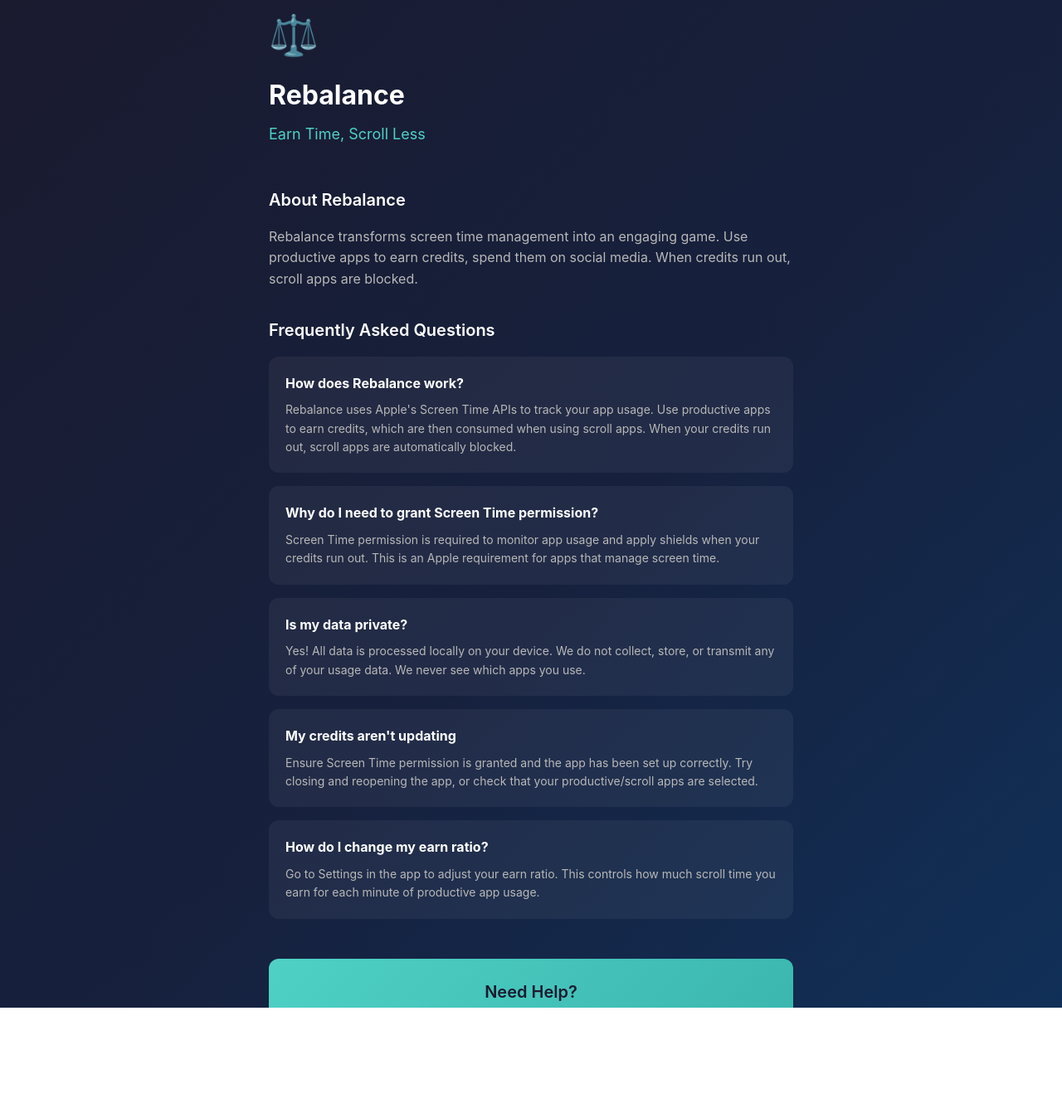
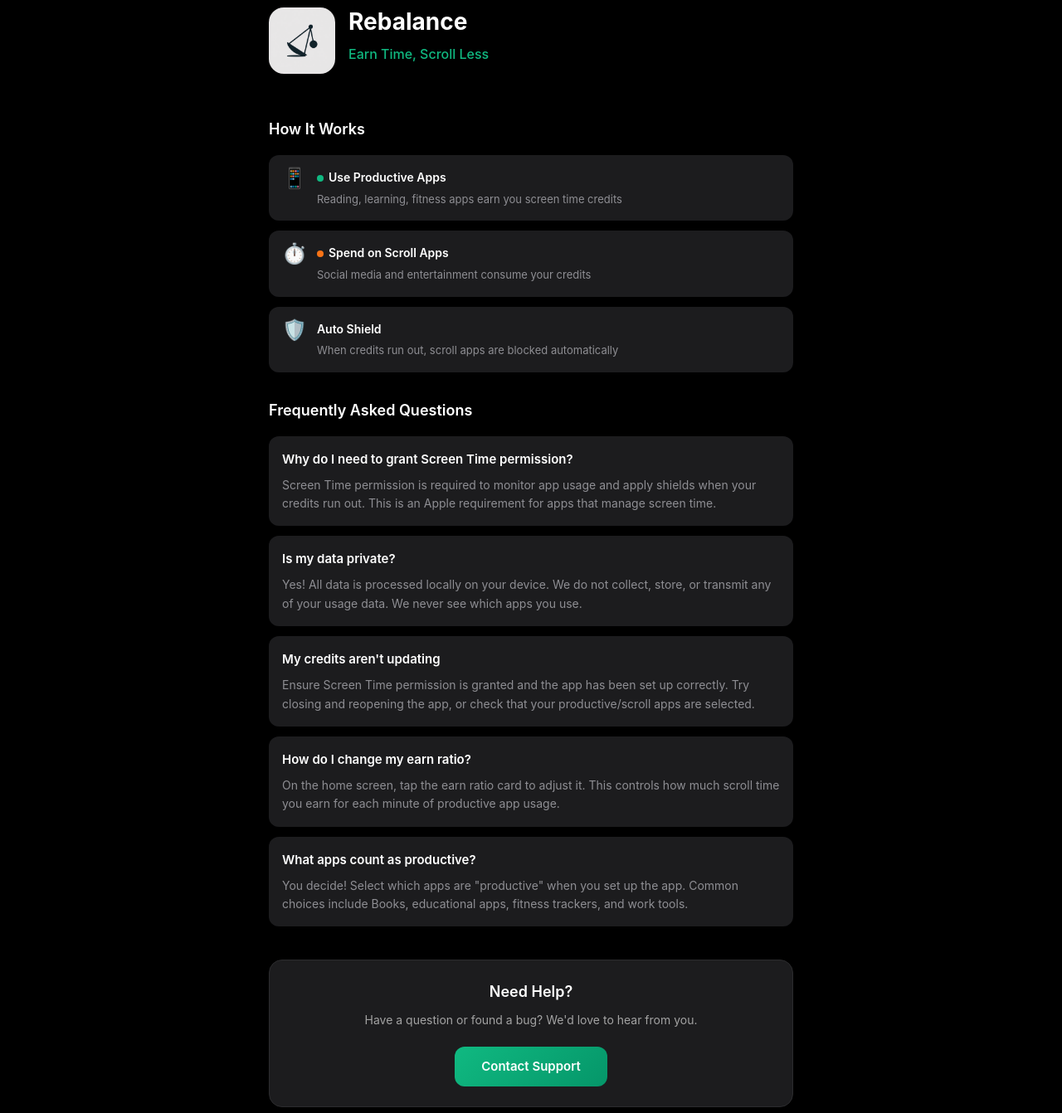
Before and after one commit to curious-lemon/rebalance-support, a plain HTML site: page index.html in a window 1280 px wide. Shown: the part 56-1398 px from the top of the page at 83% size. Drawn offline with Linux system fonts and the light colour scheme.

Commit message:
update app icon

```diff
--- a/index.html
+++ b/index.html
@@ -11,10 +11,10 @@
             box-sizing: border-box;
         }
         body {
-            font-family: -apple-system, BlinkMacSystemFont, 'Segoe UI', Roboto, Oxygen, Ubuntu, sans-serif;
-            background: linear-gradient(135deg, #1a1a2e 0%, #16213e 50%, #0f3460 100%);
+            font-family: -apple-system, BlinkMacSystemFont, 'SF Pro Display', 'Segoe UI', Roboto, sans-serif;
+            background: #000;
             min-height: 100vh;
-            color: #e8e8e8;
+            color: #e5e5e5;
             line-height: 1.6;
         }
         .container {
@@ -22,105 +22,176 @@
             margin: 0 auto;
             padding: 60px 24px;
         }
-        .logo {
-            font-size: 48px;
-            margin-bottom: 8px;
+        .header {
+            display: flex;
+            align-items: center;
+            gap: 16px;
+            margin-bottom: 48px;
         }
-        h1 {
-            font-size: 32px;
+        .app-icon {
+            width: 80px;
+            height: 80px;
+            border-radius: 18px;
+        }
+        .header-text h1 {
+            font-size: 28px;
             font-weight: 700;
-            margin-bottom: 8px;
             color: #fff;
+            margin-bottom: 4px;
         }
         .tagline {
-            color: #4fd1c5;
-            font-size: 18px;
-            margin-bottom: 48px;
+            font-size: 16px;
+            color: #10B981;
+            font-weight: 500;
         }
         h2 {
-            font-size: 20px;
+            font-size: 18px;
             font-weight: 600;
             margin: 32px 0 16px;
             color: #fff;
         }
-        p, li {
-            color: #b8b8b8;
+        p {
+            color: #a3a3a3;
+            margin-bottom: 16px;
+            font-size: 15px;
+        }
+        .faq-item {
+            background: #1c1c1e;
+            border-radius: 12px;
+            padding: 16px;
             margin-bottom: 12px;
         }
-        ul {
-            padding-left: 24px;
-        }
-        .faq-item {
-            background: rgba(255,255,255,0.05);
-            border-radius: 12px;
-            padding: 20px;
-            margin-bottom: 16px;
-        }
         .faq-item h3 {
-            font-size: 16px;
+            font-size: 15px;
+            font-weight: 600;
             color: #fff;
             margin-bottom: 8px;
         }
         .faq-item p {
             margin-bottom: 0;
             font-size: 14px;
+            color: #8e8e93;
         }
-        .contact-box {
-            background: linear-gradient(135deg, #4fd1c5 0%, #38b2ac 100%);
+        .color-indicator {
+            display: inline-block;
+            width: 8px;
+            height: 8px;
+            border-radius: 50%;
+            margin-right: 6px;
+        }
+        .productive { background: #10B981; }
+        .scroll { background: #F97316; }
+        .contact-section {
+            background: #1c1c1e;
+            border-radius: 16px;
+            padding: 24px;
+            margin-top: 40px;
+            text-align: center;
+            border: 1px solid #2c2c2e;
+        }
+        .contact-section h2 {
+            margin: 0 0 8px;
+            font-size: 18px;
+        }
+        .contact-section p {
+            margin-bottom: 20px;
+            font-size: 14px;
+        }
+        .contact-btn {
+            display: inline-block;
+            background: linear-gradient(135deg, #10B981 0%, #059669 100%);
+            color: #fff;
+            padding: 12px 32px;
             border-radius: 12px;
-            padding: 24px;
-            margin-top: 48px;
-            text-align: center;
-        }
-        .contact-box h2 {
-            color: #1a1a2e;
-            margin: 0 0 12px;
-        }
-        .contact-box p {
-            color: #1a1a2e;
-            margin-bottom: 16px;
-        }
-        .contact-box a {
-            display: inline-block;
-            background: #1a1a2e;
-            color: #4fd1c5;
-            padding: 12px 32px;
-            border-radius: 8px;
             text-decoration: none;
             font-weight: 600;
-            transition: transform 0.2s;
+            font-size: 15px;
+            transition: transform 0.2s, opacity 0.2s;
         }
-        .contact-box a:hover {
-            transform: translateY(-2px);
+        .contact-btn:hover {
+            transform: scale(0.98);
+            opacity: 0.9;
         }
         .footer {
             margin-top: 48px;
             padding-top: 24px;
-            border-top: 1px solid rgba(255,255,255,0.1);
+            border-top: 1px solid #2c2c2e;
             text-align: center;
-            font-size: 14px;
+            font-size: 13px;
         }
         .footer a {
-            color: #4fd1c5;
+            color: #10B981;
             text-decoration: none;
+        }
+        .footer a:hover {
+            text-decoration: underline;
+        }
+        .how-it-works {
+            display: grid;
+            gap: 12px;
+            margin-top: 16px;
+        }
+        .step {
+            background: #1c1c1e;
+            border-radius: 12px;
+            padding: 16px;
+            display: flex;
+            align-items: flex-start;
+            gap: 12px;
+        }
+        .step-icon {
+            font-size: 24px;
+            line-height: 1;
+        }
+        .step-content h4 {
+            font-size: 14px;
+            font-weight: 600;
+            color: #fff;
+            margin-bottom: 4px;
+        }
+        .step-content p {
+            font-size: 13px;
+            color: #8e8e93;
+            margin: 0;
         }
     </style>
 </head>
 <body>
     <div class="container">
-        <div class="logo">⚖️</div>
-        <h1>Rebalance</h1>
-        <p class="tagline">Earn Time, Scroll Less</p>
+        <div class="header">
+            <img src="app-icon.png" alt="Rebalance" class="app-icon">
+            <div class="header-text">
+                <h1>Rebalance</h1>
+                <p class="tagline">Earn Time, Scroll Less</p>
+            </div>
+        </div>
 
-        <h2>About Rebalance</h2>
-        <p>Rebalance transforms screen time management into an engaging game. Use productive apps to earn credits, spend them on social media. When credits run out, scroll apps are blocked.</p>
+        <h2>How It Works</h2>
+        <div class="how-it-works">
+            <div class="step">
+                <span class="step-icon">📱</span>
+                <div class="step-content">
+                    <h4><span class="color-indicator productive"></span>Use Productive Apps</h4>
+                    <p>Reading, learning, fitness apps earn you screen time credits</p>
+                </div>
+            </div>
+            <div class="step">
+                <span class="step-icon">⏱️</span>
+                <div class="step-content">
+                    <h4><span class="color-indicator scroll"></span>Spend on Scroll Apps</h4>
+                    <p>Social media and entertainment consume your credits</p>
+                </div>
+            </div>
+            <div class="step">
+                <span class="step-icon">🛡️</span>
+                <div class="step-content">
+                    <h4>Auto Shield</h4>
+                    <p>When credits run out, scroll apps are blocked automatically</p>
+                </div>
+            </div>
+        </div>
 
         <h2>Frequently Asked Questions</h2>
-
-        <div class="faq-item">
-            <h3>How does Rebalance work?</h3>
-            <p>Rebalance uses Apple's Screen Time APIs to track your app usage. Use productive apps to earn credits, which are then consumed when using scroll apps. When your credits run out, scroll apps are automatically blocked.</p>
-        </div>
 
         <div class="faq-item">
             <h3>Why do I need to grant Screen Time permission?</h3>
@@ -139,18 +210,23 @@
 
         <div class="faq-item">
             <h3>How do I change my earn ratio?</h3>
-            <p>Go to Settings in the app to adjust your earn ratio. This controls how much scroll time you earn for each minute of productive app usage.</p>
+            <p>On the home screen, tap the earn ratio card to adjust it. This controls how much scroll time you earn for each minute of productive app usage.</p>
         </div>
 
-        <div class="contact-box">
+        <div class="faq-item">
+            <h3>What apps count as productive?</h3>
+            <p>You decide! Select which apps are "productive" when you set up the app. Common choices include Books, educational apps, fitness trackers, and work tools.</p>
+        </div>
+
+        <div class="contact-section">
             <h2>Need Help?</h2>
             <p>Have a question or found a bug? We'd love to hear from you.</p>
-            <a href="mailto:curiouschanh@gmail.com">Contact Support</a>
+            <a href="mailto:curiouschanh@gmail.com" class="contact-btn">Contact Support</a>
         </div>
 
         <div class="footer">
             <p><a href="privacy.html">Privacy Policy</a></p>
-            <p style="margin-top: 16px; color: #666;">© 2026 Rebalance. All rights reserved.</p>
+            <p style="margin-top: 16px; color: #48484a;">© 2026 Rebalance. All rights reserved.</p>
         </div>
     </div>
 </body>
```
Also changed, not shown: privacy.html (+50 -25 lines), app-icon.png (added).
